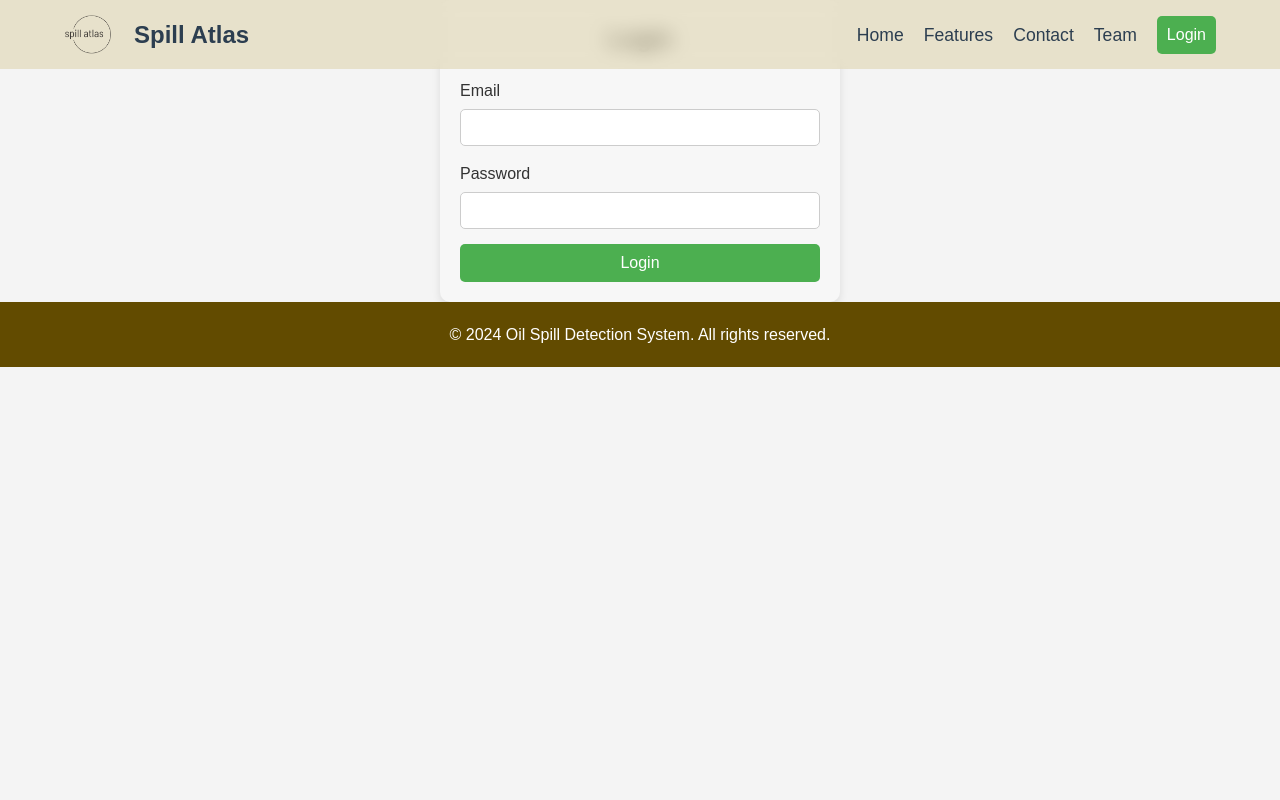
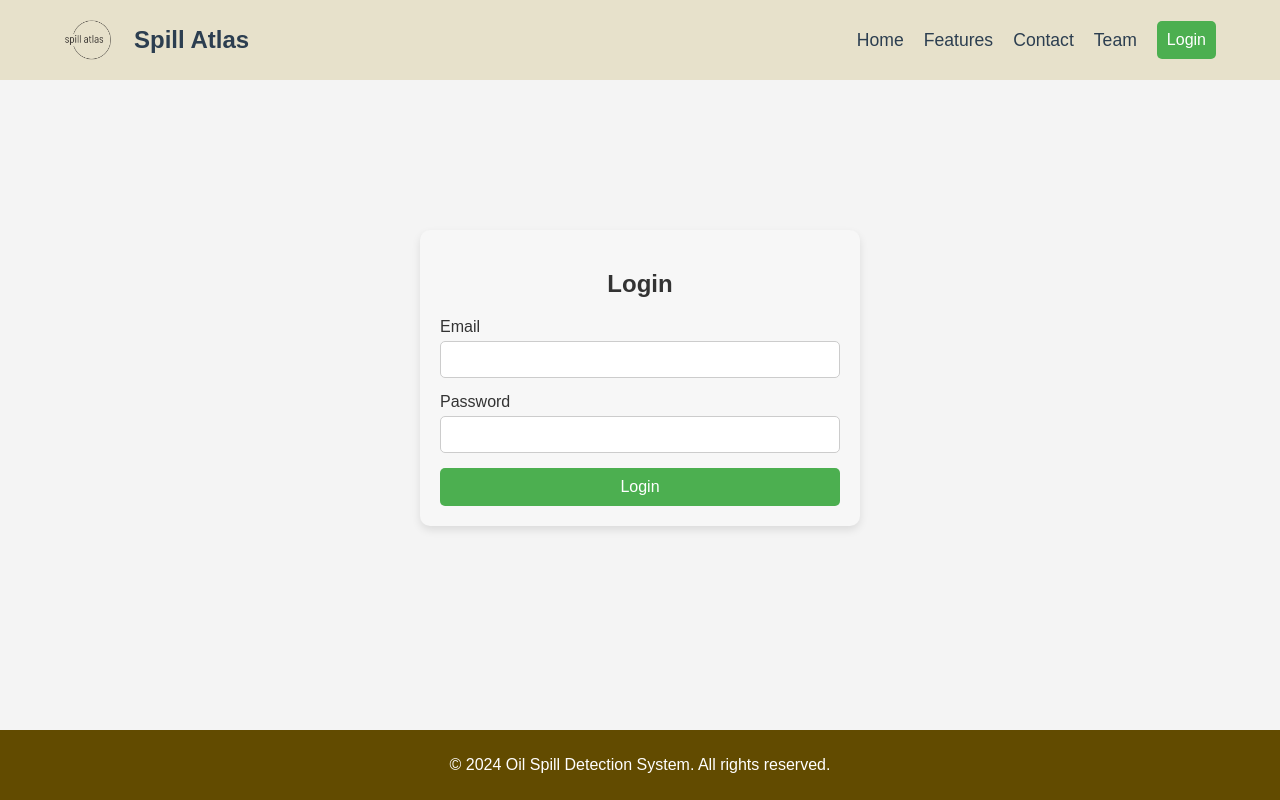
Before and after one commit to SamarthJ2004/Spill-Atlas, a React (Create React App) app: page /login in a window 1280 px wide. Built offline with nearby package versions, Linux system fonts and the light colour scheme.

Commit message:
login page final

```diff
--- a/src/App.css
+++ b/src/App.css
@@ -1,15 +1,30 @@
-* {
+html,
+body {
   margin: 0;
   padding: 0;
-  box-sizing: border-box;
-  scroll-behavior: smooth;
+  height: 100%;
+  font-family: Arial, sans-serif;
+  background-color: #f4f4f4;
+  display: flex;
+  flex-direction: column;
 }
 
-html,body {
-  font-family: Arial, sans-serif;
-  line-height: 1.6;
-  background-color: #f4f4f4;
-  height: 100%;
+#root {
+  display: flex;
+  flex-direction: column;
+  min-height: 100vh;
+}
+
+.App {
+  display: flex;
+  flex-direction: column;
+  flex: 1;
+}
+
+.content-container {
+  flex: 1;
+  display: flex;
+  flex-direction: column;
 }
 
 a {
@@ -31,8 +46,3 @@ button:focus,
 a:focus {
   outline: none;
 }
-
-.app{
-  position: relative;
-  height: 100%;
-}
--- a/src/App.js
+++ b/src/App.js
@@ -6,27 +6,28 @@ import FeaturesSection from './components/FeaturesSection';
 import ContactSection from './components/ContactSection';
 import Footer from './components/Footer';
 import LoginPage from './components/LoginPage';
-import MainPage from './components/MainPage';
 import TeamSection from './components/TeamSection';
 import MapComponent from './components/mapComponent';
 import './App.css';
 
 function App() {
   return (
-    <Router>
     <div className="App">
       <Navbar />
+      <div className="content-container">
+        <Router>
           <Routes>
             <Route path="/" element={<HomePage />} />
             <Route path="/login" element={<LoginPage />} />
-          <Route path="/main" element={<MainPage />} />
             <Route path="/map" element={<MapComponent />} />
           </Routes>
+        </Router>
+      </div>
       <Footer />
     </div>
-    </Router>
   );
 }
+
 
 const HomePage = () => (
   <>
--- a/src/components/LoginPage.js
+++ b/src/components/LoginPage.js
@@ -38,6 +38,7 @@ const LoginPage = () => {
   };
 
   return (
+    <div className='login-main'>
       <div className="login-container">
         <h2>Login</h2>
         <form onSubmit={handleLogin}>
@@ -63,6 +64,7 @@ const LoginPage = () => {
           <button type="submit">Login</button>
         </form>
       </div>
+    </div>
   );
 };
 
--- a/src/components/MainPage.js
+++ /dev/null
@@ -1,16 +0,0 @@
-import React from 'react';
-import '../styles/MainPage.css'; // Add styling for the main page
-
-const MainPage = () => {
-  return (
-    <div className="main-page">
-      <div className="main-container">
-        <h2>Main Page</h2>
-        <p>Welcome to the main dashboard. Here, you can monitor vessels and detect oil spills.</p>
-        {/* Add more components or elements as needed for your main page */}
-      </div>
-    </div>
-  );
-};
-
-export default MainPage;
--- a/src/components/Navbar.js
+++ b/src/components/Navbar.js
@@ -8,14 +8,14 @@ const Navbar = () => {
       <nav>
         <div className="logo">
           <img src={logo} alt="logo" width={50} />
-          <h1><a href='\'>Spill Atlas</a></h1>
+          <h1><a href='/'>Spill Atlas</a></h1>
         </div>
         <ul className="nav-links">
           <li><a href="#home">Home</a></li>
           <li><a href="#features">Features</a></li>
           <li><a href="#contact">Contact</a></li>
           <li><a href="#team">Team</a></li>
-          <button className='login-btn'><a href='\login'>Login</a></button>
+          <button className='login-btn'><a href='/login'>Login</a></button>
         </ul>
       </nav>
     </header>
--- a/src/styles/Footer.css
+++ b/src/styles/Footer.css
@@ -2,9 +2,10 @@ footer {
   background: #624b00;
   color: #fff;
   text-align: center;
-  padding: 20px 0;
-  position: relative;
+  padding: 10px 0;
   bottom: 0;
+  left: 0;
+  right: 0;
 }
 
 footer p {
--- a/src/styles/LoginPage.css
+++ b/src/styles/LoginPage.css
@@ -1,5 +1,5 @@
 .login-container {
-  margin: auto;
+  margin: 18% auto 0 auto;
   max-width: 400px;
   padding: 20px;
   background-color: #f7f7f7;
--- a/src/styles/MainPage.css
+++ /dev/null
@@ -1,24 +0,0 @@
-.main-page {
-  padding: 2rem;
-  background-color: #f4f4f4;
-  min-height: 100vh;
-}
-
-.main-container {
-  background: #fff;
-  padding: 2rem;
-  border-radius: 10px;
-  box-shadow: 0 0 10px rgba(0, 0, 0, 0.1);
-  max-width: 800px;
-  margin: auto;
-  text-align: center;
-}
-
-.main-container h2 {
-  margin-bottom: 1.5rem;
-}
-
-.main-container p {
-  font-size: 1.2rem;
-  color: #666;
-}
--- a/src/styles/Navbar.css
+++ b/src/styles/Navbar.css
@@ -1,10 +1,10 @@
 header {
   background: #ddd1a88a;
   color: #2c3e50;
-  padding: 0.75rem 0;
+  padding: 5px 0;
   position: fixed;
   width: 100%;
-  top:0;
+  top: 0;
   backdrop-filter: blur(10px);
   -webkit-backdrop-filter: blur(10px);
 }
@@ -24,7 +24,7 @@ nav {
   gap: 20px;
 }
 
-.logo>h1>a{
+.logo>h1>a {
   text-decoration: none;
   color: #2c3e50;
 }
@@ -48,6 +48,7 @@ nav {
 .login-btn:hover {
   background: #0b579d;
 }
-.login-btn a{
+
+.login-btn a {
   color: white;
 }
```
Lines whose indentation alone changed are shown as unchanged.
